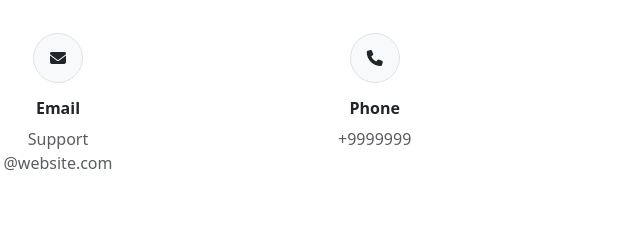
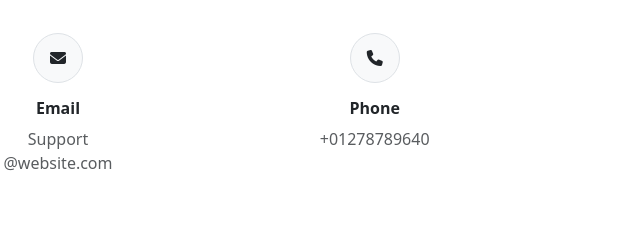
Before and after one commit to XJOKZVO/JK_Car, a plain HTML site: page index.html in a window 1280 px wide. Shown: the part 1400-1636 px from the top of the page, 582-1222 px from the left. Drawn offline with nearby package versions, Linux system fonts and the light colour scheme.

Commit message:
Update index.html

```diff
--- a/index.html
+++ b/index.html
@@ -232,7 +232,7 @@
                         <div class="item">
                             <span class="icon"><i class="fa fa-phone fa-2 border border-1 bg-light border-opacity-25 p-3 rounded-circle" aria-hidden="true"></i></span>
                             <h6 class="mt-3 fw-bolder">Phone</h6>
-                            <p class="text-muted">+9999999</p>
+                            <p class="text-muted">+01278789640</p>
                         </div>
                     </div>
                 </div>
```
